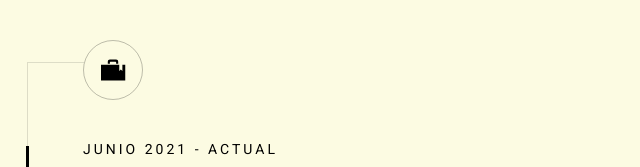
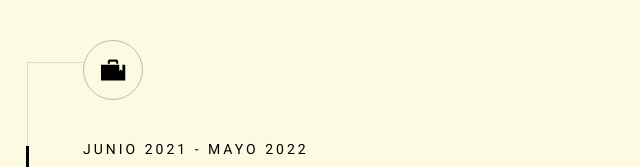
Before and after one commit to didac20/didac20.github.io, a plain HTML site: page index_es.html in a window 1280 px wide. Shown: the part 1960-2127 px from the top of the page, 633-1273 px from the left. Drawn offline with Linux system fonts and the light colour scheme; a web font is replaced by a local one.

Commit message:
Update index_es.html

```diff
--- a/index_es.html
+++ b/index_es.html
@@ -192,7 +192,7 @@
 						<div class="timeline__block">
                             <div class="timeline__bullet"></div>
                             <div class="timeline__header">
-                                <p class="timeline__timeframe">Junio 2021 - Actual</p>
+                                <p class="timeline__timeframe">Junio 2021 - Mayo 2022</p>
                                 <h3 class="item-title">Ayuntamiento Tarragona</h3>
                                 <h5>Técnico Informático</h5>
                             </div>
```
